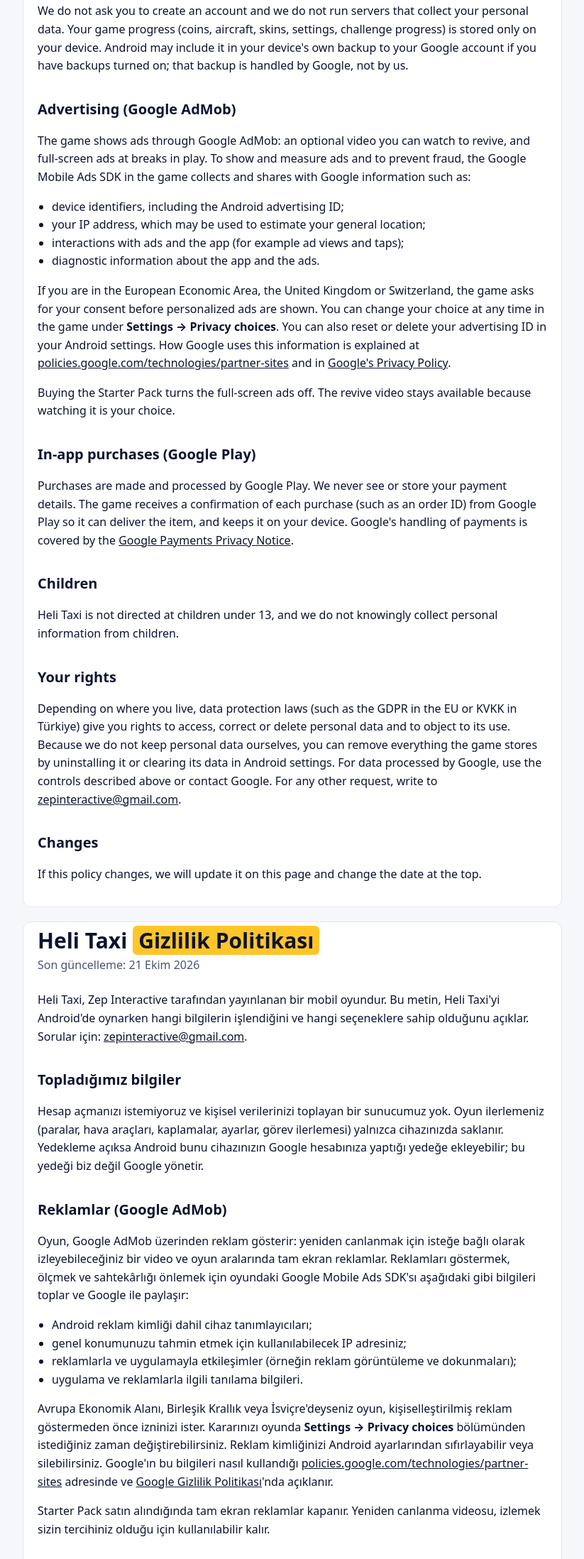
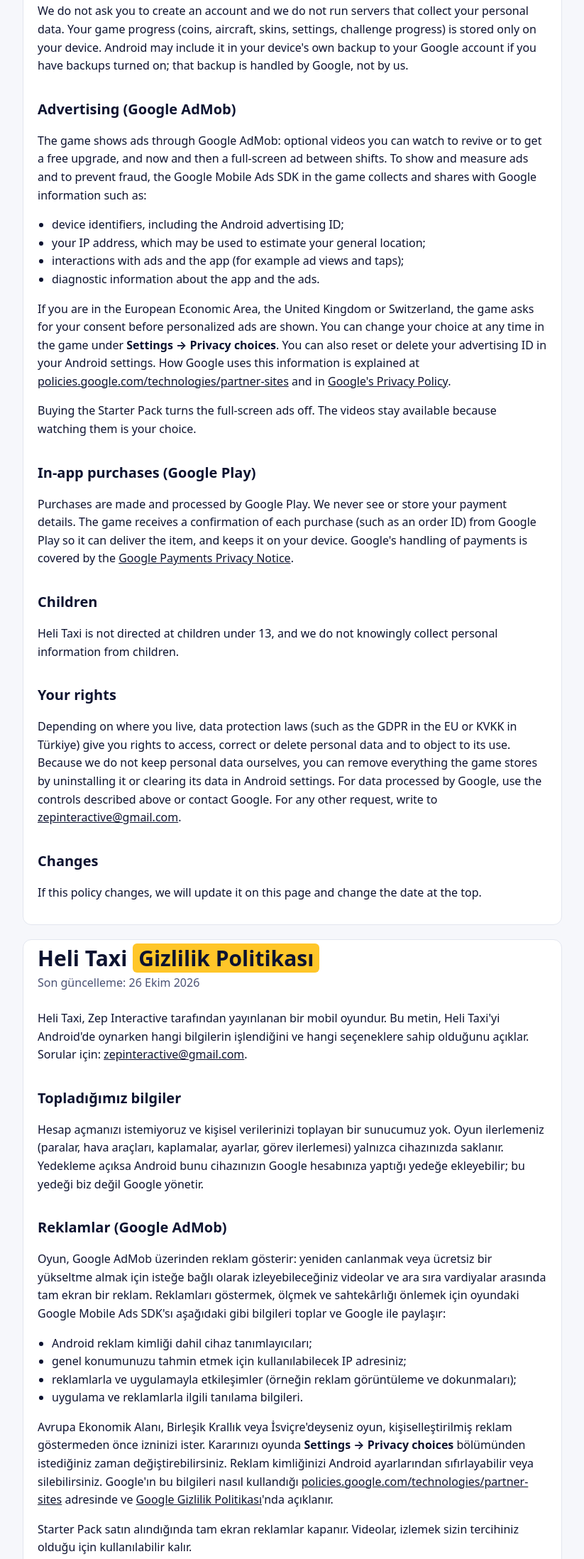
Before and after one commit to zepinteractive-png/zepinteractive-png.github.io, a plain HTML site: page privacy.html in a window 1280 px wide. Shown: the part 328-2524 px from the top of the page at 71% size, without its empty margins (228-1051 px from the left). Drawn offline with Linux system fonts and the light colour scheme.

Commit message:
Heli Taxi privacy: optional upgrade video and occasional between-shift ad (26 Oct 2026)

```diff
--- a/privacy.html
+++ b/privacy.html
@@ -25,7 +25,7 @@
 
 <section id="en">
 <h1>Heli Taxi <span>Privacy Policy</span></h1>
-<p class="meta">Last updated: 21 October 2026</p>
+<p class="meta">Last updated: 26 October 2026</p>
 
 <p>Heli Taxi is a mobile game published by Zep Interactive (“we”, “us”). This policy explains what information is
 handled when you play Heli Taxi on Android and what choices you have. Questions: <a href="mailto:zepinteractive@gmail.com">zepinteractive@gmail.com</a>.</p>
@@ -37,8 +37,8 @@ your device's own backup to your Google account if you have backups turned on; t
 by us.</p>
 
 <h2>Advertising (Google AdMob)</h2>
-<p>The game shows ads through Google AdMob: an optional video you can watch to revive, and full-screen ads at breaks in
-play. To show and measure ads and to prevent fraud, the Google Mobile Ads SDK in the game collects and shares with
+<p>The game shows ads through Google AdMob: optional videos you can watch to revive or to get a free upgrade, and now
+and then a full-screen ad between shifts. To show and measure ads and to prevent fraud, the Google Mobile Ads SDK in the game collects and shares with
 Google information such as:</p>
 <ul>
   <li>device identifiers, including the Android advertising ID;</li>
@@ -51,7 +51,7 @@ personalized ads are shown. You can change your choice at any time in the game u
 choices</b>. You can also reset or delete your advertising ID in your Android settings. How Google uses this
 information is explained at <a href="https://policies.google.com/technologies/partner-sites">policies.google.com/technologies/partner-sites</a>
 and in <a href="https://policies.google.com/privacy">Google's Privacy Policy</a>.</p>
-<p>Buying the Starter Pack turns the full-screen ads off. The revive video stays available because watching it is your choice.</p>
+<p>Buying the Starter Pack turns the full-screen ads off. The videos stay available because watching them is your choice.</p>
 
 <h2>In-app purchases (Google Play)</h2>
 <p>Purchases are made and processed by Google Play. We never see or store your payment details. The game receives a
@@ -75,7 +75,7 @@ Google, use the controls described above or contact Google. For any other reques
 
 <section id="tr">
 <h1>Heli Taxi <span>Gizlilik Politikası</span></h1>
-<p class="meta">Son güncelleme: 21 Ekim 2026</p>
+<p class="meta">Son güncelleme: 26 Ekim 2026</p>
 
 <p>Heli Taxi, Zep Interactive tarafından yayınlanan bir mobil oyundur. Bu metin, Heli Taxi'yi Android'de oynarken hangi
 bilgilerin işlendiğini ve hangi seçeneklere sahip olduğunu açıklar. Sorular için: <a href="mailto:zepinteractive@gmail.com">zepinteractive@gmail.com</a>.</p>
@@ -86,8 +86,8 @@ araçları, kaplamalar, ayarlar, görev ilerlemesi) yalnızca cihazınızda sakl
 cihazınızın Google hesabınıza yaptığı yedeğe ekleyebilir; bu yedeği biz değil Google yönetir.</p>
 
 <h2>Reklamlar (Google AdMob)</h2>
-<p>Oyun, Google AdMob üzerinden reklam gösterir: yeniden canlanmak için isteğe bağlı olarak izleyebileceğiniz bir video
-ve oyun aralarında tam ekran reklamlar. Reklamları göstermek, ölçmek ve sahtekârlığı önlemek için oyundaki Google
+<p>Oyun, Google AdMob üzerinden reklam gösterir: yeniden canlanmak veya ücretsiz bir yükseltme almak için isteğe bağlı
+olarak izleyebileceğiniz videolar ve ara sıra vardiyalar arasında tam ekran bir reklam. Reklamları göstermek, ölçmek ve sahtekârlığı önlemek için oyundaki Google
 Mobile Ads SDK'sı aşağıdaki gibi bilgileri toplar ve Google ile paylaşır:</p>
 <ul>
   <li>Android reklam kimliği dahil cihaz tanımlayıcıları;</li>
@@ -100,7 +100,7 @@ izninizi ister. Kararınızı oyunda <b>Settings → Privacy choices</b> bölüm
 Reklam kimliğinizi Android ayarlarından sıfırlayabilir veya silebilirsiniz. Google'ın bu bilgileri nasıl kullandığı
 <a href="https://policies.google.com/technologies/partner-sites?hl=tr">policies.google.com/technologies/partner-sites</a>
 adresinde ve <a href="https://policies.google.com/privacy?hl=tr">Google Gizlilik Politikası</a>'nda açıklanır.</p>
-<p>Starter Pack satın alındığında tam ekran reklamlar kapanır. Yeniden canlanma videosu, izlemek sizin tercihiniz olduğu için kullanılabilir kalır.</p>
+<p>Starter Pack satın alındığında tam ekran reklamlar kapanır. Videolar, izlemek sizin tercihiniz olduğu için kullanılabilir kalır.</p>
 
 <h2>Uygulama içi satın almalar (Google Play)</h2>
 <p>Satın almalar Google Play tarafından yapılır ve işlenir. Ödeme bilgilerinizi hiçbir zaman görmeyiz ve saklamayız.
```
